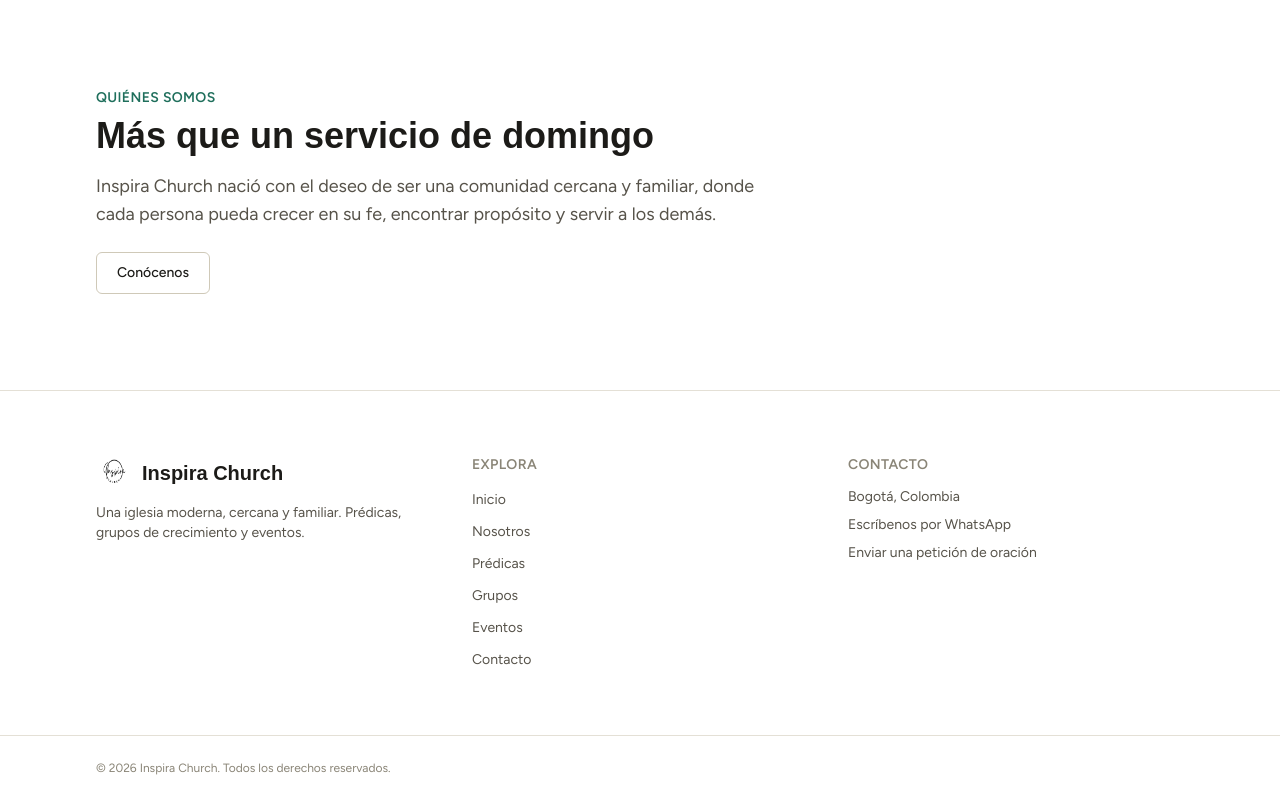
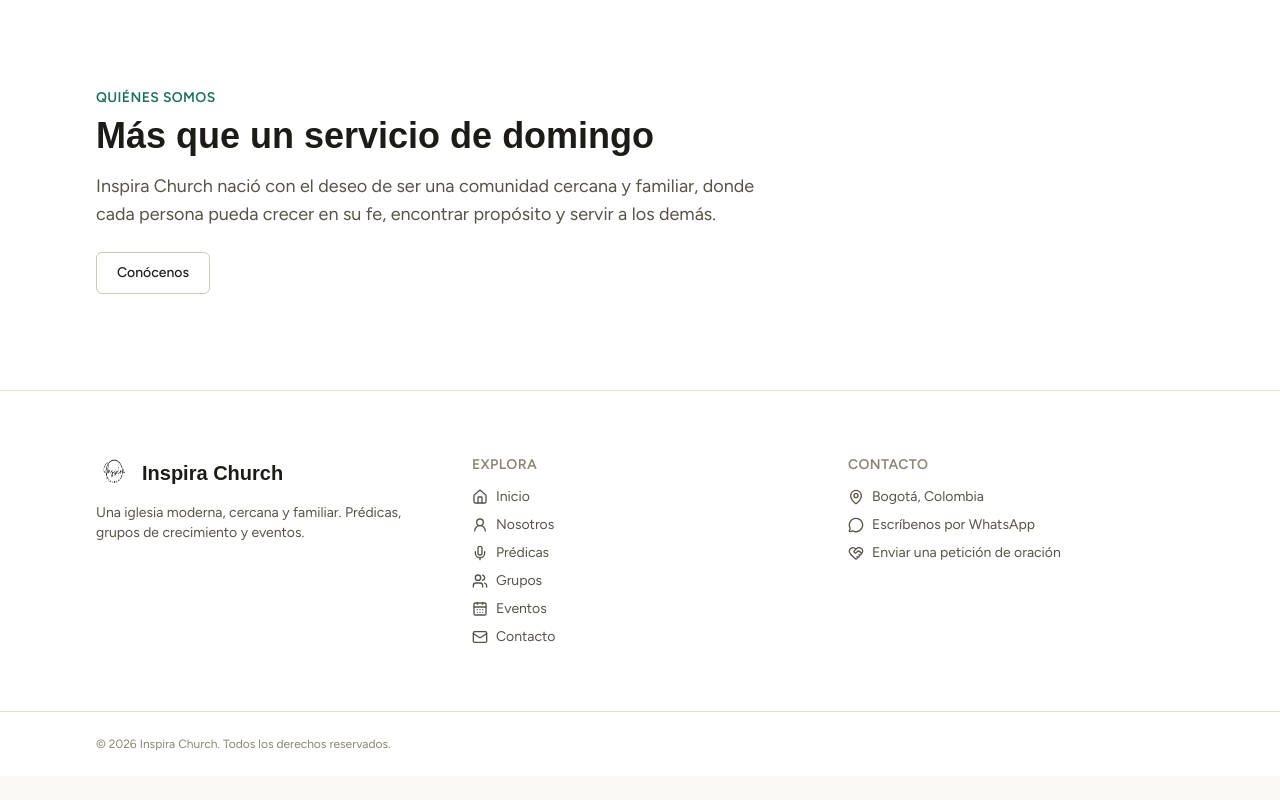
Before and after one commit to inspira-church/inspira-church-web, a Next.js app: page / in a window 1280 px wide. Shown: the part 1619-2419 px from the top of the page. After the commit the page ends 2395 px from the top, so only its background shows below. Built offline with nearby package versions, Linux system fonts and the light colour scheme; no server answers; the database is empty; a web font is replaced by a local one.

Commit message:
feat: íconos representativos en las listas del footer
Explora y Contacto ahora muestran un ícono (lucide-react) junto a cada
enlace, reutilizando el mismo lenguaje visual del sidebar del panel admin.

```diff
--- a/components/public/Footer.tsx
+++ b/components/public/Footer.tsx
@@ -1,8 +1,29 @@
+import {
+  CalendarDays,
+  HeartHandshake,
+  Home,
+  Mail,
+  MapPin,
+  Mic,
+  MessageCircle,
+  UserRound,
+  Users,
+  type LucideIcon,
+} from "lucide-react";
 import Image from "next/image";
 import Link from "next/link";
 import { SocialLinks } from "@/components/public/SocialLinks";
 import { Container } from "@/components/ui/Container";
 import { NAV_LINKS, SITE_CONFIG, whatsappLink } from "@/lib/constants";
+
+const NAV_ICONS: Record<string, LucideIcon> = {
+  "/": Home,
+  "/nosotros": UserRound,
+  "/predicas": Mic,
+  "/grupos": Users,
+  "/eventos": CalendarDays,
+  "/contacto": Mail,
+};
 
 interface FooterProps {
   whatsappNumber?: string;
@@ -49,16 +70,20 @@ export function Footer({
             Explora
           </p>
           <ul className="mt-3 space-y-2">
-            {NAV_LINKS.map((link) => (
+            {NAV_LINKS.map((link) => {
+              const Icon = NAV_ICONS[link.href];
+              return (
                 <li key={link.href}>
                   <Link
                     href={link.href}
-                  className="text-sm text-ink-soft hover:text-accent"
+                    className="flex items-center gap-2 text-sm text-ink-soft hover:text-accent"
                   >
+                    {Icon && <Icon className="h-4 w-4" aria-hidden="true" />}
                     {link.label}
                   </Link>
                 </li>
-            ))}
+              );
+            })}
           </ul>
         </div>
 
@@ -67,14 +92,22 @@ export function Footer({
             Contacto
           </p>
           <ul className="mt-3 space-y-2 text-sm text-ink-soft">
-            <li>{SITE_CONFIG.city}</li>
+            <li className="flex items-center gap-2">
+              <MapPin className="h-4 w-4" aria-hidden="true" />
+              {SITE_CONFIG.city}
+            </li>
             <li>
-              <a href={whatsappLink(undefined, whatsappNumber)} className="hover:text-accent">
+              <a
+                href={whatsappLink(undefined, whatsappNumber)}
+                className="flex items-center gap-2 hover:text-accent"
+              >
+                <MessageCircle className="h-4 w-4" aria-hidden="true" />
                 Escríbenos por WhatsApp
               </a>
             </li>
             <li>
-              <Link href="/oracion" className="hover:text-accent">
+              <Link href="/oracion" className="flex items-center gap-2 hover:text-accent">
+                <HeartHandshake className="h-4 w-4" aria-hidden="true" />
                 Enviar una petición de oración
               </Link>
             </li>
```
Lines whose indentation alone changed are shown as unchanged.
